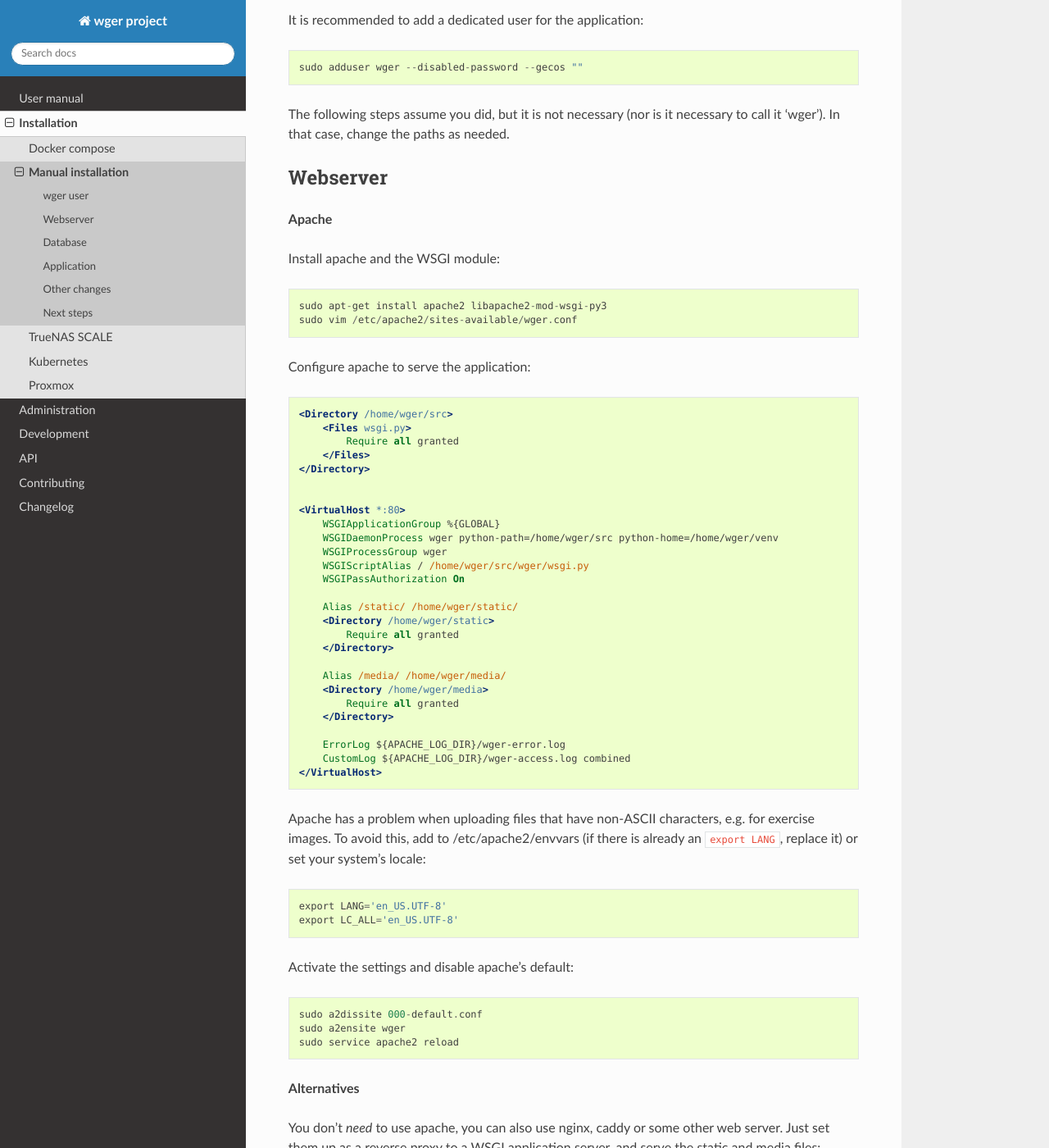
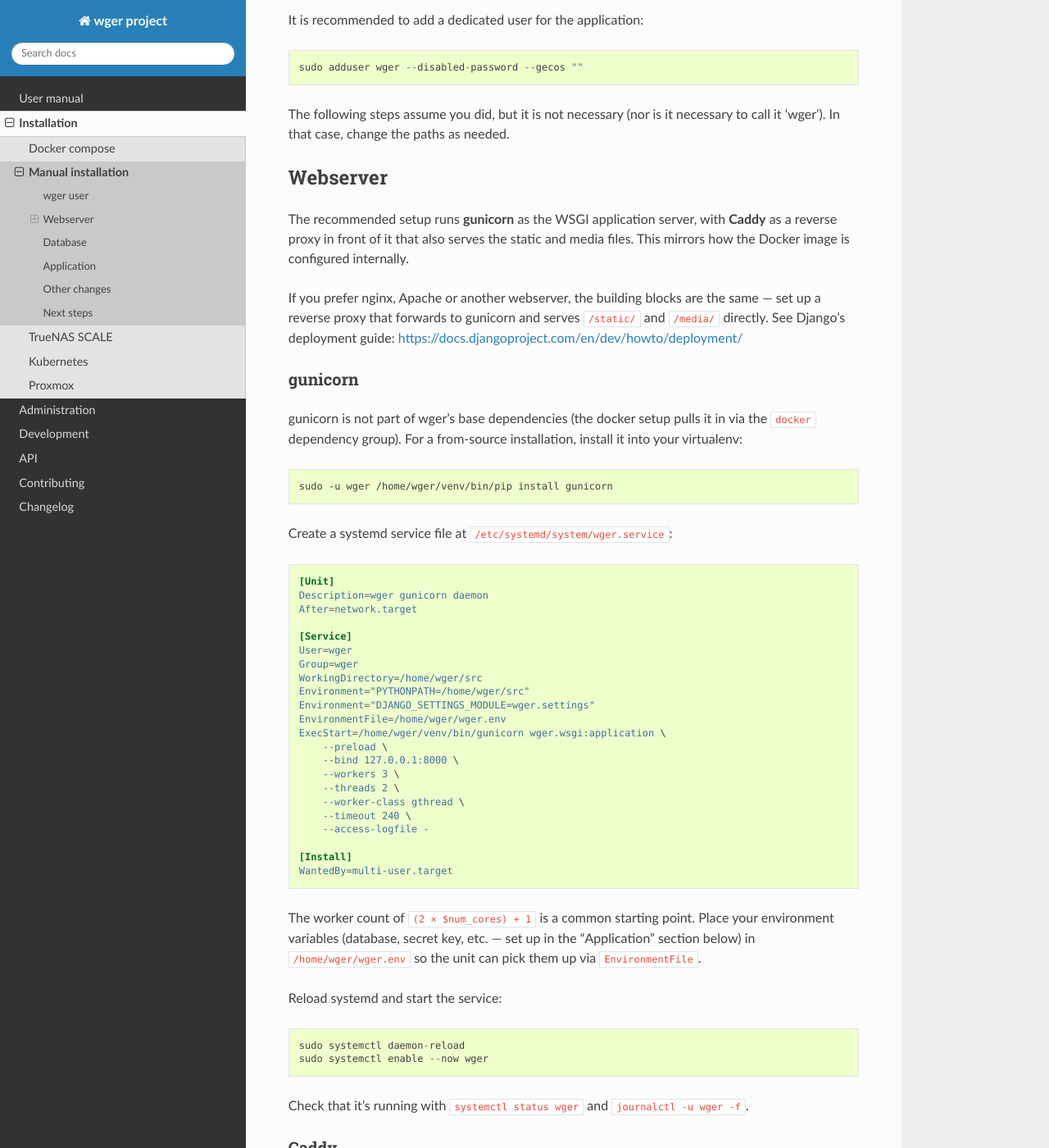
Before and after one commit to wger-project/docs, a Sphinx documentation site: the page built from docs/installation/from-source.rst, in a window 1280 px wide and 1400 px high, scrolled down 431 px. Shown: the whole window at 82% size. Built offline with Sphinx 7.4.7 and the Read the Docs theme 3.1.0, drawn with Linux system fonts in a browser that asks for light colours; some of the changed text lies outside the part shown.

Commit message:
Document installation with gunicorn and Caddy, which is what we use

```diff
--- a/docs/installation/from-source.rst
+++ b/docs/installation/from-source.rst
@@ -27,108 +27,106 @@
 Webserver
 ---------
 
-**Apache**
+The recommended setup runs **gunicorn** as the WSGI application server, with
+**Caddy** as a reverse proxy in front of it that also serves the static and
+media files. This mirrors how the Docker image is configured internally.
 
-Install apache and the WSGI module::
-
-  sudo apt-get install apache2 libapache2-mod-wsgi-py3
-  sudo vim /etc/apache2/sites-available/wger.conf
-
-
-Configure apache to serve the application:
-
-.. code-block:: apache
-
-    <Directory /home/wger/src>
-        <Files wsgi.py>
-            Require all granted
-        </Files>
-    </Directory>
-
-
-    <VirtualHost *:80>
-        WSGIApplicationGroup %{GLOBAL}
-        WSGIDaemonProcess wger python-path=/home/wger/src python-home=/home/wger/venv
-        WSGIProcessGroup wger
-        WSGIScriptAlias / /home/wger/src/wger/wsgi.py
-        WSGIPassAuthorization On
-
-        Alias /static/ /home/wger/static/
-        <Directory /home/wger/static>
-            Require all granted
-        </Directory>
-
-        Alias /media/ /home/wger/media/
-        <Directory /home/wger/media>
-            Require all granted
-        </Directory>
-
-        ErrorLog ${APACHE_LOG_DIR}/wger-error.log
-        CustomLog ${APACHE_LOG_DIR}/wger-access.log combined
-    </VirtualHost>
-
-Apache has a problem when uploading files that have non-ASCII characters, e.g.
-for exercise images. To avoid this, add to /etc/apache2/envvars (if there is
-already an ``export LANG``, replace it) or set your system's locale::
-
-    export LANG='en_US.UTF-8'
-    export LC_ALL='en_US.UTF-8'
-
-
-Activate the settings and disable apache's default::
-
-    sudo a2dissite 000-default.conf
-    sudo a2ensite wger
-    sudo service apache2 reload
-
-**Alternatives**
-
-You don't *need* to use apache, you can also use nginx, caddy or some other web
-server. Just set them up as a reverse proxy to a WSGI application server, and
-serve the static and media files:
-
+If you prefer nginx, Apache or another webserver, the building blocks are the
+same — set up a reverse proxy that forwards to gunicorn and serves
+``/static/`` and ``/media/`` directly. See Django's deployment guide:
 https://docs.djangoproject.com/en/dev/howto/deployment/
 
+gunicorn
+~~~~~~~~
 
-Here's an example with Caddy:
+gunicorn is not part of wger's base dependencies (the docker setup pulls it
+in via the ``docker`` dependency group). For a from-source installation,
+install it into your virtualenv:
+
+.. code-block:: bash
+
+    sudo -u wger /home/wger/venv/bin/pip install gunicorn
+
+Create a systemd service file at ``/etc/systemd/system/wger.service``:
 
 .. code-block:: ini
 
-    # /etc/systemd/system/gunicorn.service
-
     [Unit]
-    Description=gunicorn daemon
+    Description=wger gunicorn daemon
     After=network.target
 
     [Service]
-    User=apache
-    Group=apache
-    WorkingDirectory=/var/www/wger/src
-    ExecStart=/var/www/wger/venv/bin/gunicorn --access-logfile - --workers 3 wger.wsgi:application -b :8000
+    User=wger
+    Group=wger
+    WorkingDirectory=/home/wger/src
+    Environment="PYTHONPATH=/home/wger/src"
+    Environment="DJANGO_SETTINGS_MODULE=wger.settings"
+    EnvironmentFile=/home/wger/wger.env
+    ExecStart=/home/wger/venv/bin/gunicorn wger.wsgi:application \
+        --preload \
+        --bind 127.0.0.1:8000 \
+        --workers 3 \
+        --threads 2 \
+        --worker-class gthread \
+        --timeout 240 \
+        --access-logfile -
 
     [Install]
     WantedBy=multi-user.target
 
+The worker count of ``(2 × $num_cores) + 1`` is a common starting point. Place
+your environment variables (database, secret key, etc. — set up in the
+"Application" section below) in ``/home/wger/wger.env`` so the unit can pick
+them up via ``EnvironmentFile``.
+
+Reload systemd and start the service::
+
+    sudo systemctl daemon-reload
+    sudo systemctl enable --now wger
+
+Check that it's running with ``systemctl status wger`` and ``journalctl -u wger -f``.
+
+Caddy
+~~~~~
+
+Install Caddy following the official instructions:
+https://caddyserver.com/docs/install
+
+Create ``/etc/caddy/Caddyfile``:
 
 .. code-block::
 
-    # /etc/caddy/Caddyfile
+    your-domain.example.com {
+        encode
 
-    your-domain {
-        reverse_proxy localhost:8000
-
-        handle_path /static/* {
-            file_server {
-                root "/var/www/wger/static"
-            }
+        reverse_proxy 127.0.0.1:8000 {
+            header_up Host {host}
+            header_up X-Real-IP {remote_host}
+            header_up X-Forwarded-For {http.X-Forwarded-For} {remote_host}
+            header_up X-Forwarded-Proto {scheme}
+            header_up X-Http-Version {http.request.proto}
         }
 
-        handle_path /media/* {
-            file_server {
-                root "/var/www/wger/media"
-            }
-       }
+        handle /static/* {
+            root * /home/wger
+            header Cache-Control "public, max-age=31536000, immutable"
+            file_server
+        }
+
+        handle /media/* {
+            root * /home/wger
+            file_server
+        }
     }
+
+Caddy automatically obtains and renews a Let's Encrypt certificate as long as
+the domain's DNS points to your server. Reload Caddy to pick up the config::
+
+    sudo systemctl reload caddy
+
+The ``X-Forwarded-*`` headers are important — without them, generated URLs
+(e.g. pagination links in the API) and CSRF protection can break. If you see
+CSRF errors after setup, check :doc:`/administration/errors`.
 
 Database
 --------
```
